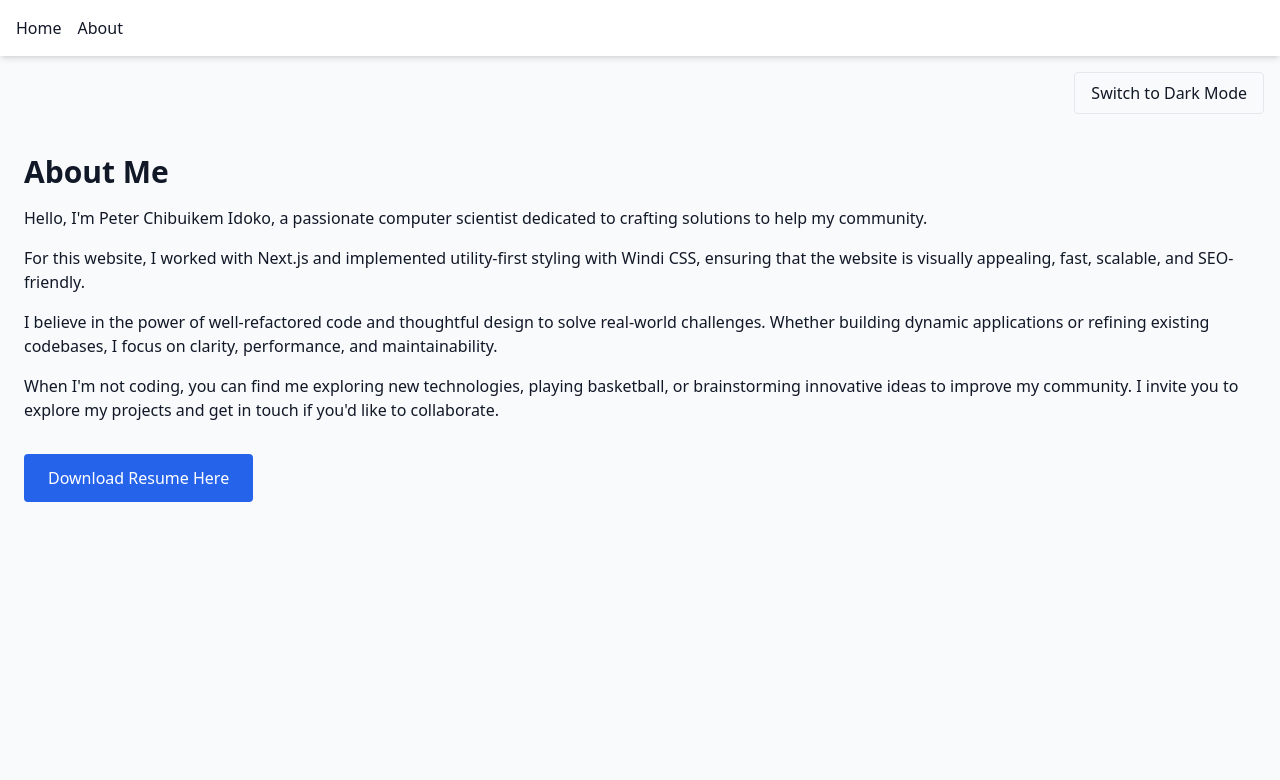
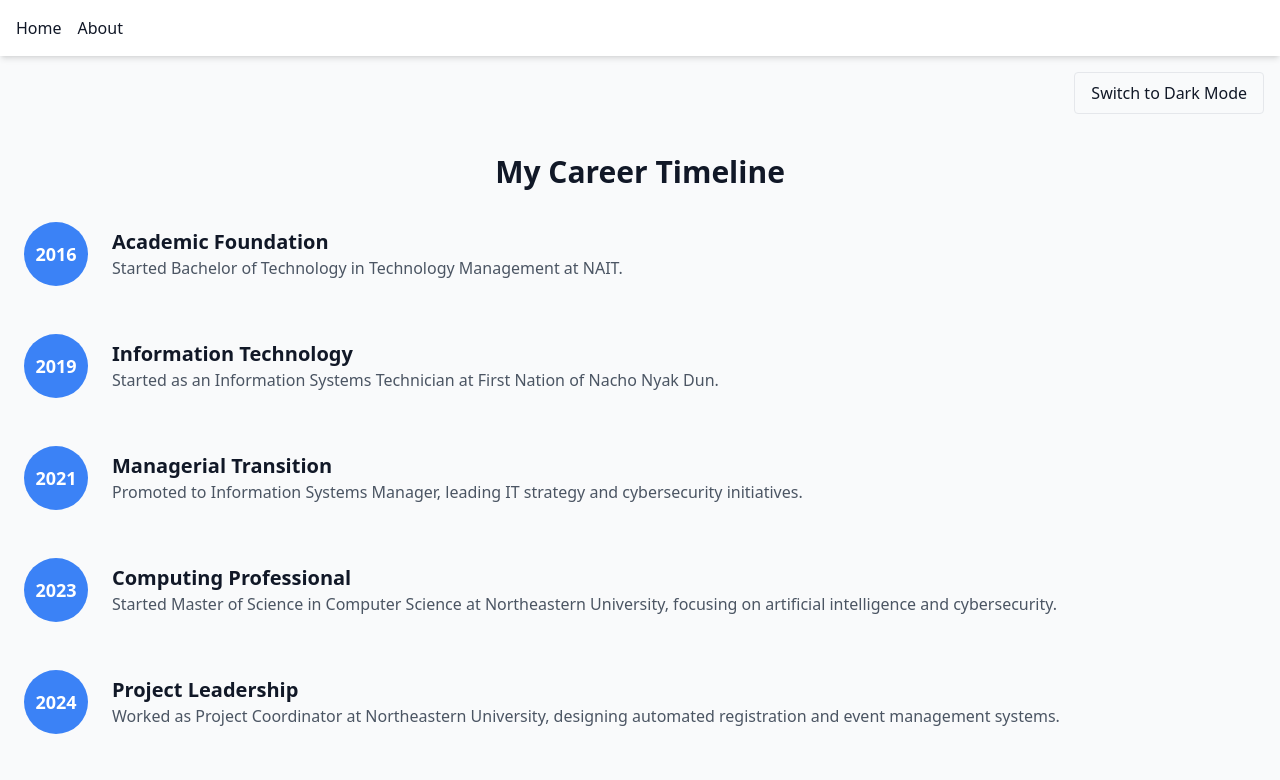
Before and after one commit to pidoko/website, a Next.js app: page /about in a window 1280 px wide. Shown: the top 780 px of the page. Built offline with nearby package versions, Linux system fonts and the light colour scheme.

Commit message:
updated about page

```diff
--- a/src/pages/about.tsx
+++ b/src/pages/about.tsx
@@ -1,49 +1,50 @@
 import Head from "next/head";
+import { motion } from "framer-motion";
 
 /**
  * About Page Component
  *
- * This page provides information about the developer, including skills and experience.
+ * This page showcases my career timeline, highlighting key milestones
  * It uses Next.js's Head component for SEO and meta details, while Windi CSS utility classes style the layout.
  */
 export default function About() {
+  const timelineEvents = [
+    { year: "2016", title: "Academic Foundation", desc: "Started Bachelor of Technology in Technology Management at NAIT." },
+    { year: "2019", title: "Information Technology", desc: "Started as an Information Systems Technician at First Nation of Nacho Nyak Dun." },
+    { year: "2021", title: "Managerial Transition", desc: "Promoted to Information Systems Manager, leading IT strategy and cybersecurity initiatives." },
+    { year: "2023", title: "Computing Professional", desc: "Started Master of Science in Computer Science at Northeastern University, focusing on artificial intelligence and cybersecurity." },
+    { year: "2024", title: "Project Leadership", desc: "Worked as Project Coordinator at Northeastern University, designing automated registration and event management systems." },
+    { year: "2024", title: "Enterprise IT Management", desc: "Started as IT Coordinator at VACFSS, enhancing security, asset management, and service operations." },
+    { year: "2025", title: "Tech Leadership & Strategy", desc: "Pursuing Tech leadership roles to drive enterprise security, IT strategy, and digital transformation initiatives." }
+  ];
+
   return (
     <>
-      {/* SEO: Define page title and meta description */}
       <Head>
         <title>About Me | Peter Chibuikem Idoko</title>
-        <meta
-          name="description"
-          content="Learn more about my professional experience, skills, and background as a software developer."
-        />
+        <meta name="description" content="Explore my career journey and key milestones in my professional experience." />
       </Head>
 
-      {/* Main content area styled with Windi CSS */}
       <main className="container mx-auto p-6">
-        <h1 className="text-3xl font-bold">About Me</h1>
-        <p className="mt-4">
-          Hello, I'm Peter Chibuikem Idoko, a passionate computer scientist dedicated to crafting solutions to help my community.
-        </p>
-        <p className="mt-4">
-          For this website, I worked with Next.js and implemented utility-first styling with Windi CSS, ensuring that the website is visually appealing, fast, scalable, and SEO-friendly.
-        </p>
-        <p className="mt-4">
-          I believe in the power of well-refactored code and thoughtful design to solve real-world challenges. Whether building dynamic applications or refining existing codebases, I focus on clarity, performance, and maintainability.
-        </p>
-        <p className="mt-4">
-          When I'm not coding, you can find me exploring new technologies, playing basketball, or brainstorming innovative ideas to improve my community. I invite you to explore my projects and get in touch if you'd like to collaborate.
-        </p>
-
-        {/* Resume Download Button */}
-        <div className="mt-8">
-          <a
-            href="/resume.pdf"
-            target="_blank"
-            rel="noopener noreferrer"
-            className="inline-block px-6 py-3 bg-blue-600 text-white rounded hover:bg-blue-700 transition"
-          >
-            Download Resume Here
-          </a>
+        <h1 className="text-3xl font-bold text-center mb-8">My Career Timeline</h1>
+        <div className="space-y-12">
+          {timelineEvents.map((event, index) => (
+            <motion.div
+              key={index}
+              className="flex items-center space-x-6"
+              initial={{ opacity: 0, x: -100 }}
+              animate={{ opacity: 1, x: 0 }}
+              transition={{ duration: 0.6 }}
+            >
+              <div className="w-16 h-16 bg-blue-500 text-white flex items-center justify-center text-lg font-bold rounded-full">
+                {event.year}
+              </div>
+              <div>
+                <h3 className="text-xl font-semibold">{event.title}</h3>
+                <p className="text-gray-600 dark:text-gray-300">{event.desc}</p>
+              </div>
+            </motion.div>
+          ))}
         </div>
       </main>
     </>
```
